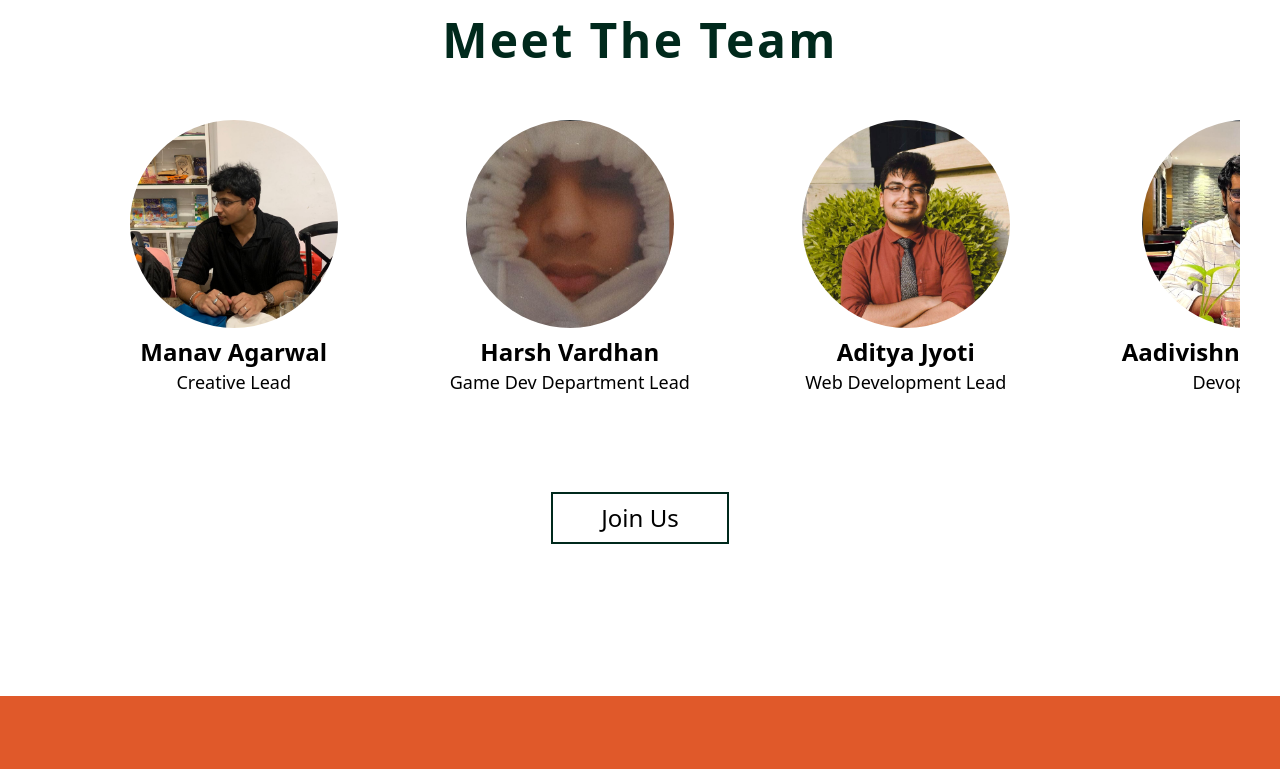
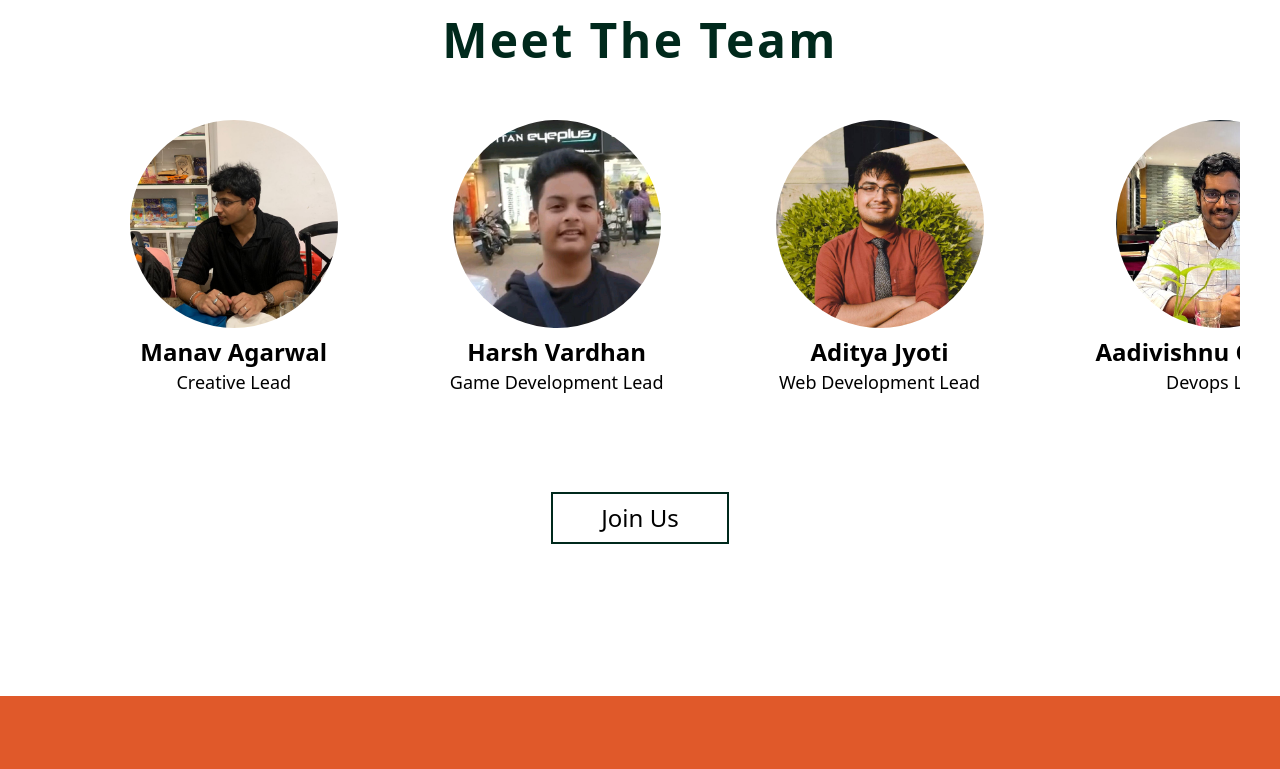
Before and after one commit to Aditya-Jyoti/SproutJourney-LandingPage, an Astro site: page /careers in a window 1280 px wide. Shown: the part 1100-1869 px from the top of the page. Built offline with nearby package versions, Linux system fonts and the light colour scheme; Astro itself is replaced by a stand-in of ours; a web font is replaced by a local one.

Commit message:
Change pic

```diff
--- a/src/components/Marquee.astro
+++ b/src/components/Marquee.astro
@@ -13,8 +13,8 @@ const people_small = [
   },
   {
     name: "Harsh Vardhan",
-    image: "/pics/harshvardhan.png",
-    position: "Game Dev Department Lead",
+    image: "/pics/harshvardhan.jpeg",
+    position: "Game Development Lead",
   },
   {
     name: "Aditya Jyoti",
@@ -46,8 +46,8 @@ const people_big = [
   },
   {
     name: "Harsh Vardhan",
-    image: "/pics/harshvardhan.png",
-    position: "Game Dev Department Lead",
+    image: "/pics/harshvardhan.jpeg",
+    position: "Game Development Lead",
   },
   {
     name: "Aditya Jyoti",
@@ -76,8 +76,8 @@ const people_big = [
   },
   {
     name: "Harsh Vardhan",
-    image: "/pics/harshvardhan.png",
-    position: "Game Dev Department Lead",
+    image: "/pics/harshvardhan.jpeg",
+    position: "Game Development Lead",
   },
   {
     name: "Aditya Jyoti",
@@ -106,8 +106,8 @@ const people_big = [
   },
   {
     name: "Harsh Vardhan",
-    image: "/pics/harshvardhan.png",
-    position: "Game Dev Department Lead",
+    image: "/pics/harshvardhan.jpeg",
+    position: "Game Development Lead",
   },
   {
     name: "Aditya Jyoti",
@@ -136,8 +136,8 @@ const people_big = [
   },
   {
     name: "Harsh Vardhan",
-    image: "/pics/harshvardhan.png",
-    position: "Game Dev Department Lead",
+    image: "/pics/harshvardhan.jpeg",
+    position: "Game Development Lead",
   },
   {
     name: "Aditya Jyoti",
```
Also changed, not shown: public/pics/harshvardhan.jpeg (added).
